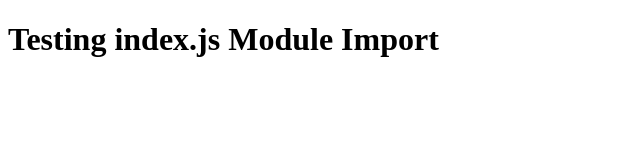
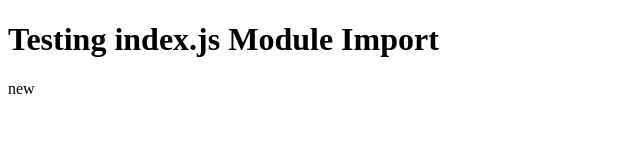
Before and after one commit to PlanetRenox/html, a website: page index.html in a window 1280 px wide. Shown: the full height of the page, 0-640 px from the left. Drawn offline with Linux system fonts and the light colour scheme.

Commit message:
Update index.html

```diff
--- a/index.html
+++ b/index.html
@@ -8,7 +8,7 @@
 
   <script type="module">
     import {$} from './index.js'
-    console.log($('h1'))
+    $('body').inject(`new`)
 
   </script>
 </body>
```
